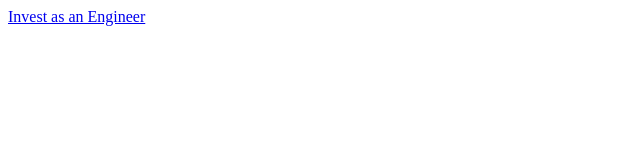
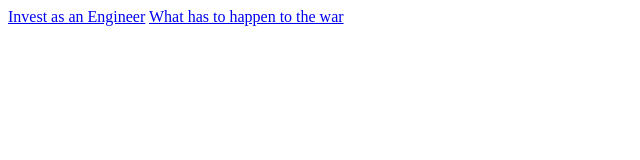
Before and after one commit to HungGithubUser/writing, a plain HTML site: page index.html in a window 1280 px wide. Shown: the whole page, without its empty margins (0-640 px from the left). Drawn offline with Linux system fonts and the light colour scheme.

Commit message:
Add what-has-to-happen-to-the-war.txt to index.html

```diff
--- a/index.html
+++ b/index.html
@@ -7,5 +7,6 @@
 </head>
 <body>
     <a href="invest-as-an-engineer.txt">Invest as an Engineer</a>
+    <a href="what-has-to-happen-to-the-war.txt">What has to happen to the war</a>
 </body>
 </html>
```
